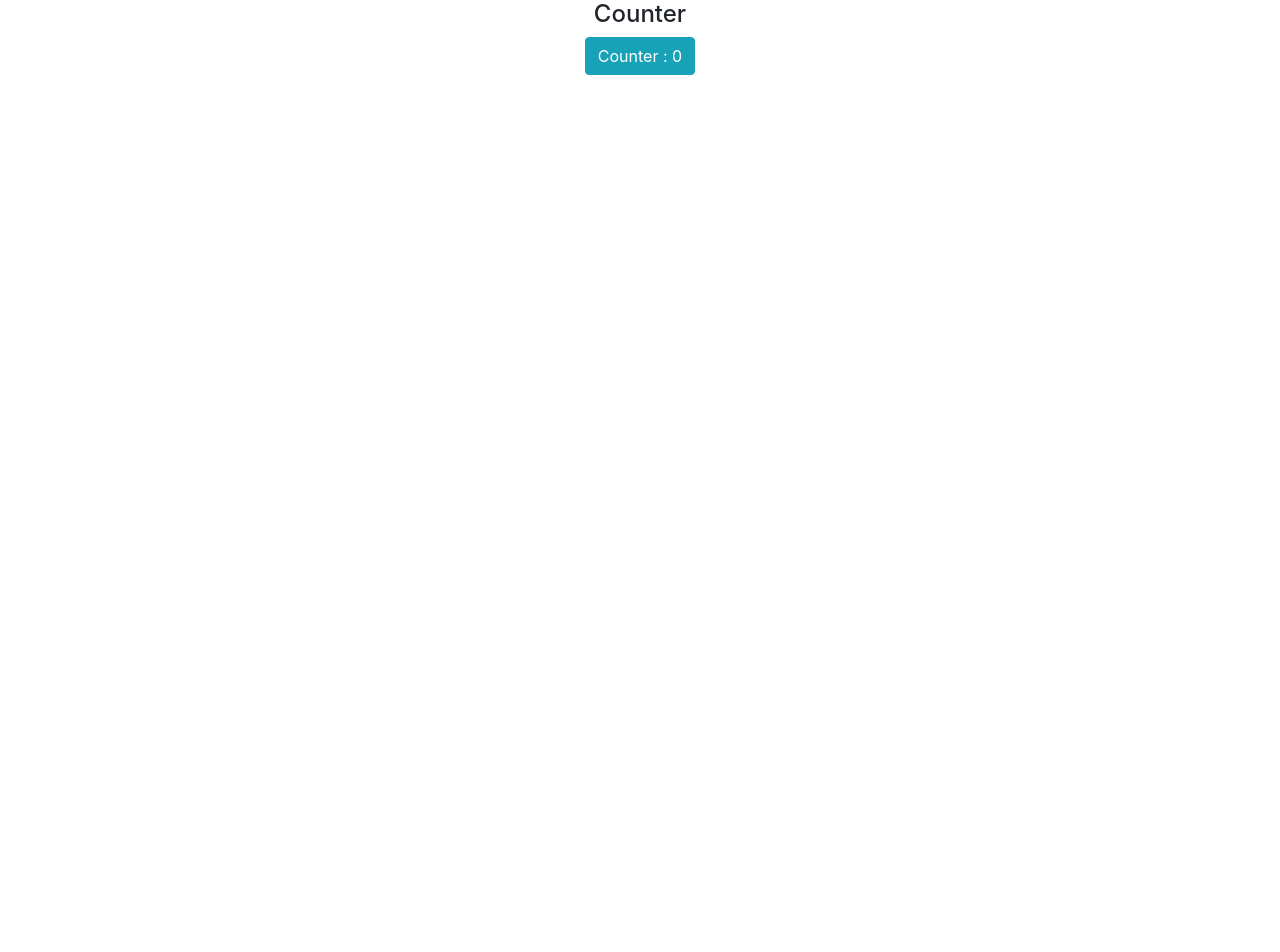
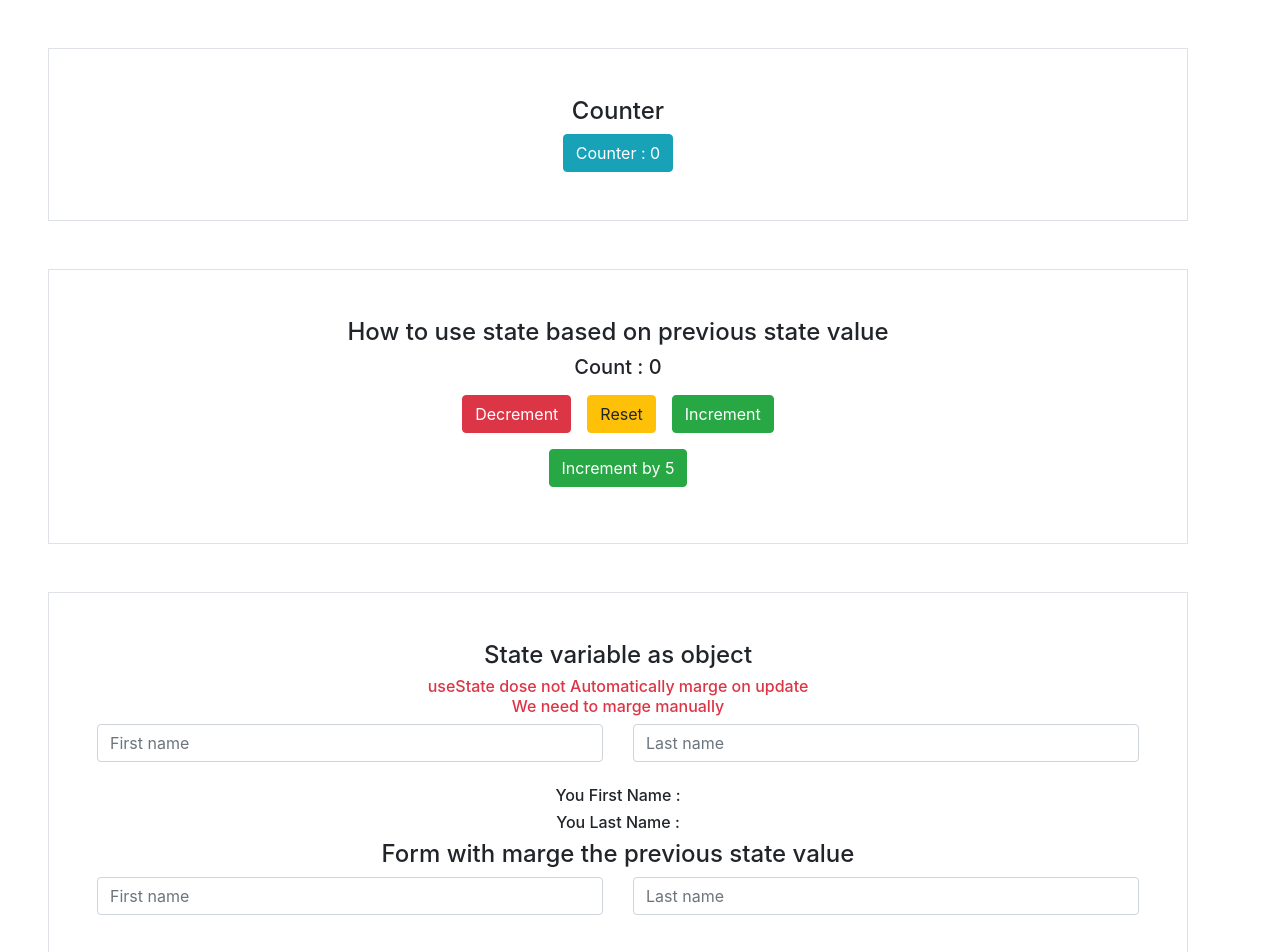
Before and after one commit to MinhazMinu/React-hooks, a React (Create React App) app: page / in a window 1280 px wide. Shown: the top 952 px of the page. Before the commit the page ends 800 px from the top, so only its background shows below. Built offline with nearby package versions, Linux system fonts and the light colour scheme.

Commit message:
state variable as object dose not marge automaticall with previous value; need to use ... oparator

```diff
--- a/src/App.js
+++ b/src/App.js
@@ -2,11 +2,15 @@ import React from "react";
 import logo from "./logo.svg";
 import "./App.css";
 import Counter from "./Components/UseState/Counter";
+import Counter2 from "./Components/UseState/Counter2";
+import Counter3 from "./Components/UseState/Counter3";
 
 function App() {
   return (
     <div className="App">
       <Counter></Counter>
+      <Counter2></Counter2>
+      <Counter3></Counter3>
     </div>
   );
 }
--- a/src/Components/UseState/Counter.js
+++ b/src/Components/UseState/Counter.js
@@ -14,7 +14,7 @@ const Counter = () => {
   // 3. initialize initial value
   const [count, setCount] = useState(0);
   return (
-    <div>
+    <div className="container border m-5 p-5">
       <h4>Counter</h4>
       {/* 4.use "setState" function to set new state value */}
       <button className="btn btn-info" onClick={() => setCount(count + 1)}>
--- /dev/null
+++ b/src/Components/UseState/Counter3.js
@@ -0,0 +1,72 @@
+// A state variable can be string, number, boolean , object,array
+import React, { useState } from "react";
+
+const Counter3 = () => {
+  // State variable as object
+  const [name, setName] = useState({ firstName: "", lastName: "" });
+  return (
+    <div className="container border m-5 p-5">
+      <h4>State variable as object</h4>
+      <h6 className="text-danger">
+        useState dose not Automatically marge on update <br />
+        We need to marge manually{" "}
+      </h6>
+      <form>
+        <div className="row">
+          <div className="col">
+            <input
+              type="text"
+              className="form-control"
+              placeholder="First name"
+              //   value={name.firstName}
+              onChange={e => setName({ firstName: e.target.value })}
+            />
+          </div>
+          <div className="col">
+            <input
+              type="text"
+              className="form-control"
+              placeholder="Last name"
+              //   value={name.lastName}
+              onChange={e => setName({ lastName: e.target.value })}
+            />
+          </div>
+        </div>
+
+        <br />
+        <h6>You First Name : {name.firstName} </h6>
+        {/* here when firstName is typed , lastName value will be lost  */}
+        <h6>You Last Name : {name.lastName} </h6>
+        {/*  because its is not marge previous value */}
+      </form>
+      {/*  form with marge the previous state value */}
+      <h4>Form with marge the previous state value</h4>
+      <form>
+        <div className="row">
+          <div className="col">
+            <input
+              type="text"
+              className="form-control"
+              placeholder="First name"
+              //   value={name.firstName}
+              onChange={e => setName({ ...name, firstName: e.target.value })}
+            />
+          </div>
+          <div className="col">
+            <input
+              type="text"
+              className="form-control"
+              placeholder="Last name"
+              //   value={name.lastName}
+              onChange={e => setName({ ...name, lastName: e.target.value })}
+            />
+          </div>
+        </div>
+
+        <br />
+      </form>
+    </div>
+  );
+};
+
+export default Counter3;
```
